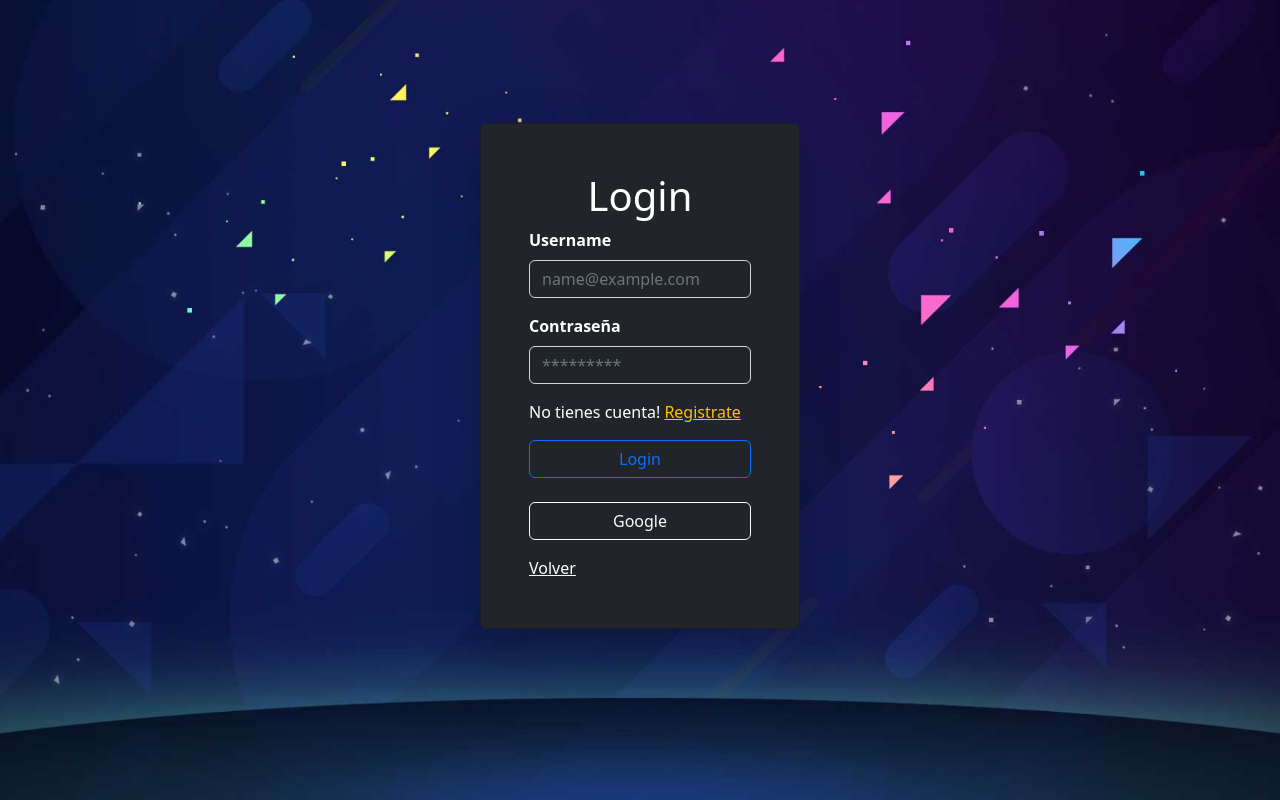
After one commit to santiagomutis2402/Proyectofinal, a PHP site: page /forms/login.php in a window 1280 px wide. The commit adds this page. Run offline with PHP 8.4, Linux system fonts and the light colour scheme.

Commit message:
casi login

```diff
--- a/class/pelicula.php
+++ b/class/pelicula.php
@@ -33,10 +33,10 @@ class pelicula extends modeloCredencialesBD
     }
 
 
-    public function crearcarpeta()
+    public function crearcarpeta($titulo)
     {
-        $carpetaImagenes = "../img/peliculas/";
-        if (!is_dir($carpetaImagenes)) {
+        $carpetaImagenes = "../img/peliculas/" . $titulo . "/";
+        if (!is_dir(dirname($carpetaImagenes))) {
             mkdir($carpetaImagenes);
         }
         return $carpetaImagenes;
@@ -45,9 +45,11 @@ class pelicula extends modeloCredencialesBD
     public function moverarchivo($imagen, $carpetaImagenes)
     {
 
-        $imagePath = $carpetaImagenes . md5(uniqid(rand(), true)) . '/' . $imagen['name'];
-        mkdir(dirname($imagePath));
-
+        $imagePath = $carpetaImagenes  . $imagen['name'];
+        if (!is_dir(dirname($imagePath))) {
+            mkdir(dirname($imagePath));
+        }
+        // mkdir(dirname($imagePath));
         // var_dump($imagen);
 
         move_uploaded_file($imagen['tmp_name'], $imagePath);
@@ -57,11 +59,18 @@ class pelicula extends modeloCredencialesBD
         return $rutaImagen;
     }
 
+    public function eliminar($carpetaImagenes, $titulo)
+    {
+        $carpetaEliminar = explode('/',  $carpetaImagenes . $titulo);
+    }
+
     public function InsertarPelicula($titulo, $descripcion, $portada, $video, $id_genero)
     {
 
         $instruccion = "call insertar_peli('" . $titulo . "','" . $descripcion .
-            "','" . $portada . "','" . $video . "',  $id_genero )";
+            "','" . $portada . "','" . $video . "',  $id_genero)";
+
+        var_dump($instruccion);
         $consulta = $this->_db->query($instruccion);
 
         if (!$consulta) {
@@ -105,13 +114,65 @@ class pelicula extends modeloCredencialesBD
         $instruccion = "CALL streamweb.listar_pelicula_id($ID)";
         $consulta = $this->_db->query($instruccion);
         $resultado = $consulta->fetch_assoc();
-
         if (!$resultado) {
             echo "Fallo al consultar las actividades";
         } else {
             return $resultado;
-
             $this->_db->close();
         }
     }
+
+    public function formatear($dumo)
+    {
+        echo "<pre>";
+        var_dump($dumo);
+        echo "</pre>";
+        exit;
+    }
+
+    /////////////login
+
+    public function login($username, $password)
+    {
+        $instruccion = "call streamweb.login('${username}')";
+        $consulta = $this->_db->query($instruccion);
+
+        if ($consulta->num_rows) {
+            $usuario = mysqli_fetch_assoc($consulta);
+
+            // Password a revisar y el de la BD.
+            $auth = password_verify($password, $usuario['password']);
+            if ($auth) {
+                // Autenticado.
+                session_start();
+                $_SESSION['usuario'] = $usuario['username'];
+                $_SESSION['name'] = $usuario['name'];
+                $_SESSION['picture'] = $usuario['picture'];
+                $_SESSION['id'] = $usuario['id'];
+                $_SESSION['login'] = true;
+                return true;
+            } else {
+                // No autenticado
+                $errores[] = 'El Password es incorrecto';
+                return false;
+            }
+        }
+    }
+
+
+    public function val_password($pasword)
+    {
+        $pasword = mysqli_real_escape_string($this->_db,  $pasword);
+        return $pasword;
+    }
+
+    public function registro($name, $username, $password, $rol)
+    {
+        ////validar insert
+        $passwordHash = password_hash($password, PASSWORD_BCRYPT);
+        $instruccion = "call streamweb.insertar_usuario('${name}','${username}','${passwordHash}',${rol})";
+        $consulta = $this->_db->query($instruccion);
+
+        return $instruccion;
+    }
 }
--- /dev/null
+++ b/forms/login.php
@@ -0,0 +1,80 @@
+<?php
+
+require_once("../class/pelicula.php");
+$obj_actividad = new pelicula();
+if ($_SERVER['REQUEST_METHOD'] === 'POST') {
+
+  $username = $_POST['username'];
+
+  $password = $_POST['password'];
+  $password = $obj_actividad->val_password($password);
+
+
+  if (!$username) {
+    $errores[] = 'El Username es Obligatorio o no válido';
+  }
+
+  if (!$password) {
+    $errores[] = 'El Password es obligatorio';
+  }
+
+  if (empty($errores)) {
+    $login = $obj_actividad->login($username, $password);
+
+    if ($login == true) {
+      header('Location: /index.php');
+    } // else {
+    //   header('Location: /forms/login.php');
+    // }
+  }
+}
+
+?>
+
+<!DOCTYPE html>
+<html lang="en">
+
+<head>
+    <meta charset="UTF-8" />
+    <meta http-equiv="X-UA-Compatible" content="IE=edge" />
+    <meta name="viewport" content="width=device-width, initial-scale=1.0" />
+    <title>Login</title>
+
+    <link href="https://cdn.jsdelivr.net/npm/bootstrap@5.2.2/dist/css/bootstrap.min.css" rel="stylesheet"
+        integrity="sha384-Zenh87qX5JnK2Jl0vWa8Ck2rdkQ2Bzep5IDxbcnCeuOxjzrPF/et3URy9Bv1WTRi" crossorigin="anonymous" />
+
+    <link rel="stylesheet" href="/styles/style.css">
+</head>
+
+<body class="bg-fondo">
+    <div class="m-0 vh-100 row justify-content-center align-items-center">
+        <div class="col-auto bg-dark p-5 card shadow-lg p-3 mb-5 rounded w-25">
+            <h1 class="text-center text-white ">Login</h1>
+            <form method="post" class="">
+                <div class="mb-3">
+                    <label for="exampleFormControlInput1" class="form-label fw-semibold  text-white">Username</label>
+                    <input type="text" class="form-control bg-dark text-white" id="exampleFormControlInput1"
+                        placeholder="name@example.com" name="username">
+                </div>
+
+                <div class="mb-3">
+                    <label for="exampleFormControlInput1" class="form-label  fw-semibold text-white">Contraseña</label>
+                    <input type="password" class="form-control bg-dark text-white" id="exampleFormControlInput1"
+                        placeholder="*********" name="password">
+                </div>
+
+                <p class="text-white fw-light">No tienes cuenta! <a href="" class="text-warning">Registrate</a></p>
+
+
+                <div class="d-grid gap-2 mb-3">
+                    <button class="btn btn-outline-primary mb-3" type="submit">Login</button>
+                    <button class="btn btn-outline-light" type="button">Google</button>
+                </div>
+                <a href="/index.php" class="text-white fw-lighter ">Volver</a>
+            </form>
+        </div>
+    </div>
+
+</body>
+<!-- Section: Design Block -->
+<?php include '../templates/footer.php' ?>
--- a/styles/style.css
+++ b/styles/style.css
@@ -60,3 +60,11 @@
   background-repeat: no-repeat;
   background-size: contain;
 }
+
+.bg-fondo {
+  height: auto;
+  background-image: url("../img_fondo/bg.jpg");
+  background-position: center center;
+  background-repeat: no-repeat;
+  background-size: cover;
+}
--- a/templates/header.php
+++ b/templates/header.php
@@ -35,7 +35,7 @@
             <div class="col-md-6">
                 <ul class="nav col-12 col-md-auto mb-2 justify-content-end mb-md-0">
                     <li><a href="#" class="nav-link px-2 link-dark">Buscar</a></li>
-                    <li><a href="#" class="nav-link px-2 link-dark">Perfil</a></li>
+                    <li><a href="/forms/login.php" class="nav-link px-2 link-dark">Perfil</a></li>
                 </ul>
             </div>
         </header>
```
Also changed, not shown: class/login.php (added, +11 -0 lines), forms/crear_editar.php (+8 -7 lines), forms/registro.php (added, +7 -0 lines), img/peliculas/61e03db8b5854931203908d5013215f4/WhatsApp Image 2022-11-10 at 9.08.32 PM.jpeg (deleted), img/peliculas/accion4/WhatsApp Image 2022-11-16 at 11.29.35 PM.jpg (added), img/peliculas/accion4/pasaporte (2).jpeg (added), img/peliculas/prueba22/WhatsApp Image 2022-11-16 at 11.29.35 PM.jpg (added), img/peliculas/prueba22/pasaporte (2).jpeg (added), img_fondo/bg.jpg (added).
